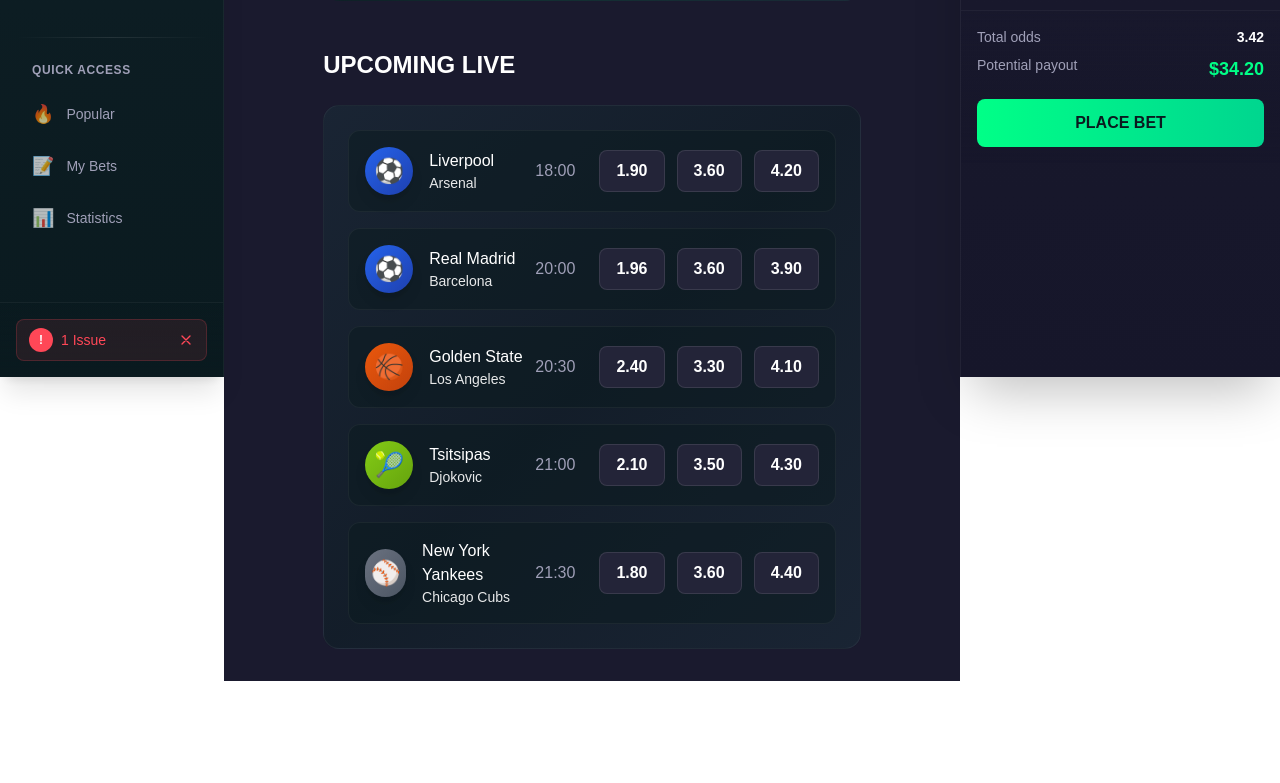
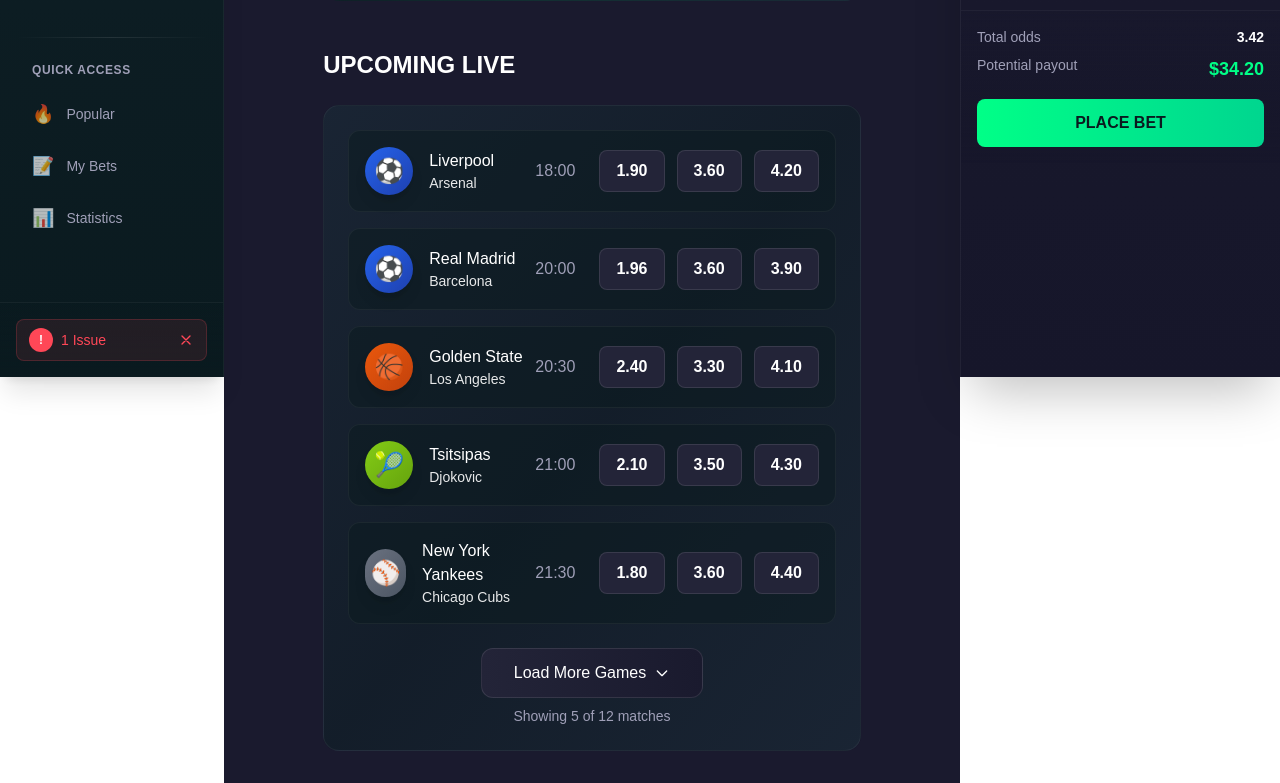
Before and after one commit to rabinovich101/betim, a Next.js app in the folder frontend/: page / in a window 1280 px wide. Shown: the part 423-1206 px from the top of the page. Before the commit the page ends 1104 px from the top, so only its background shows below. Built offline with nearby package versions, Linux system fonts and the light colour scheme.

Commit message:
Upcoming games button

```diff
--- a/frontend/src/components/UpcomingLive.tsx
+++ b/frontend/src/components/UpcomingLive.tsx
@@ -1,4 +1,6 @@
 'use client';
+
+import { useState } from 'react';
 
 interface Match {
   id: string;
@@ -14,7 +16,10 @@
 }
 
 export default function UpcomingLive() {
-  const matches: Match[] = [
+  const [displayCount, setDisplayCount] = useState(5);
+  const [isLoading, setIsLoading] = useState(false);
+
+  const allMatches: Match[] = [
     {
       id: '1',
       teams: 'Liverpool\nArsenal',
@@ -54,8 +59,75 @@
       odds: { home: 1.80, draw: 3.60, away: 4.40 },
       icon: '⚾',
       sport: 'baseball'
+    },
+    {
+      id: '6',
+      teams: 'Manchester United\nManchester City',
+      time: '22:00',
+      odds: { home: 2.80, draw: 3.40, away: 2.50 },
+      icon: '⚽',
+      sport: 'football'
+    },
+    {
+      id: '7',
+      teams: 'Lakers\nCeltics',
+      time: '22:30',
+      odds: { home: 1.95, draw: 3.50, away: 3.80 },
+      icon: '🏀',
+      sport: 'basketball'
+    },
+    {
+      id: '8',
+      teams: 'Nadal\nFederer',
+      time: '23:00',
+      odds: { home: 1.85, draw: 3.60, away: 4.20 },
+      icon: '🎾',
+      sport: 'tennis'
+    },
+    {
+      id: '9',
+      teams: 'PSG\nBayern Munich',
+      time: '23:30',
+      odds: { home: 2.20, draw: 3.30, away: 3.10 },
+      icon: '⚽',
+      sport: 'football'
+    },
+    {
+      id: '10',
+      teams: 'Boston Red Sox\nLA Dodgers',
+      time: '00:00',
+      odds: { home: 2.10, draw: 3.40, away: 3.50 },
+      icon: '⚾',
+      sport: 'baseball'
+    },
+    {
+      id: '11',
+      teams: 'Inter Milan\nAC Milan',
+      time: '00:30',
+      odds: { home: 2.30, draw: 3.20, away: 3.00 },
+      icon: '⚽',
+      sport: 'football'
+    },
+    {
+      id: '12',
+      teams: 'Warriors\nNets',
+      time: '01:00',
+      odds: { home: 1.75, draw: 3.80, away: 4.50 },
+      icon: '🏀',
+      sport: 'basketball'
     }
   ];
+
+  const matches = allMatches.slice(0, displayCount);
+
+  const loadMore = () => {
+    setIsLoading(true);
+    // Simulate loading delay
+    setTimeout(() => {
+      setDisplayCount(prev => Math.min(prev + 5, allMatches.length));
+      setIsLoading(false);
+    }, 500);
+  };
 
   const getSportColor = (sport: string) => {
     switch(sport) {
@@ -117,6 +189,34 @@
             </div>
           ))}
         </div>
+
+        {/* Load More Button */}
+        {displayCount < allMatches.length && (
+          <div className="mt-6 text-center">
+            <button
+              onClick={loadMore}
+              disabled={isLoading}
+              className="px-8 py-3 bg-gradient-to-r from-[#232438] to-[#1a1a2e] border border-white/10 rounded-xl text-white font-medium hover:border-[#00ff87] hover:from-[#2a2b3f] hover:to-[#1f1f33] transition-all duration-200 transform hover:scale-105 disabled:opacity-50 disabled:cursor-not-allowed"
+            >
+              {isLoading ? (
+                <div className="flex items-center gap-2">
+                  <div className="w-4 h-4 border-2 border-white/30 border-t-white rounded-full animate-spin"></div>
+                  <span>Loading...</span>
+                </div>
+              ) : (
+                <div className="flex items-center gap-2">
+                  <span>Load More Games</span>
+                  <svg width="16" height="16" viewBox="0 0 24 24" fill="none" stroke="currentColor">
+                    <path strokeLinecap="round" strokeLinejoin="round" strokeWidth={2} d="M19 9l-7 7-7-7" />
+                  </svg>
+                </div>
+              )}
+            </button>
+            <div className="mt-2 text-sm text-[#a0a0b8]">
+              Showing {matches.length} of {allMatches.length} matches
+            </div>
+          </div>
+        )}
       </div>
     </div>
   );
```
